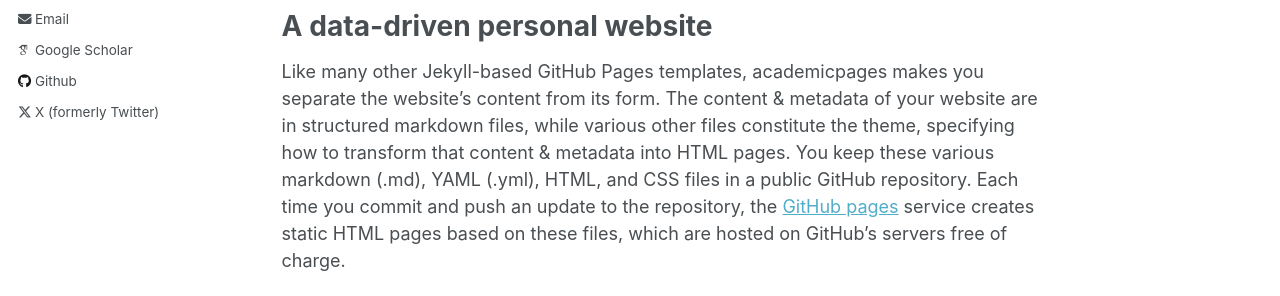
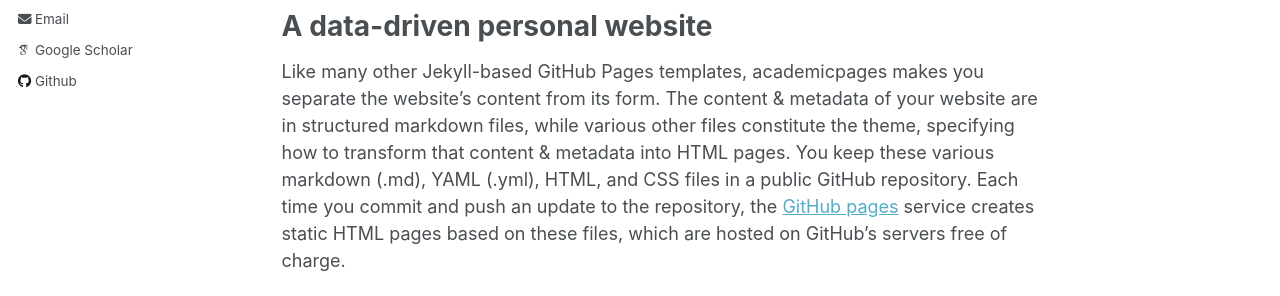
Before and after one commit to TimSong412/TimSong412.github.io, a Jekyll site: the page built from _pages/about.md, in a window 1280 px wide. Shown: the part 440-736 px from the top of the page. Built offline with Jekyll 4.4.1, drawn with Linux system fonts in a browser that asks for light colours; some web fonts are replaced.

Commit message:
Update _config.yml

```diff
--- a/_config.yml
+++ b/_config.yml
@@ -64,7 +64,7 @@ author:
   steam            : # Username
   telegram         : # URL
   tumblr           : # Username
-  twitter          : "UniofOxford"  # Replace this with your X / Twitter handle
+  # twitter          : "UniofOxford"  # Replace this with your X / Twitter handle
   vine             : # Username
   weibo            : # Username
   wikipedia        : # Username
```
